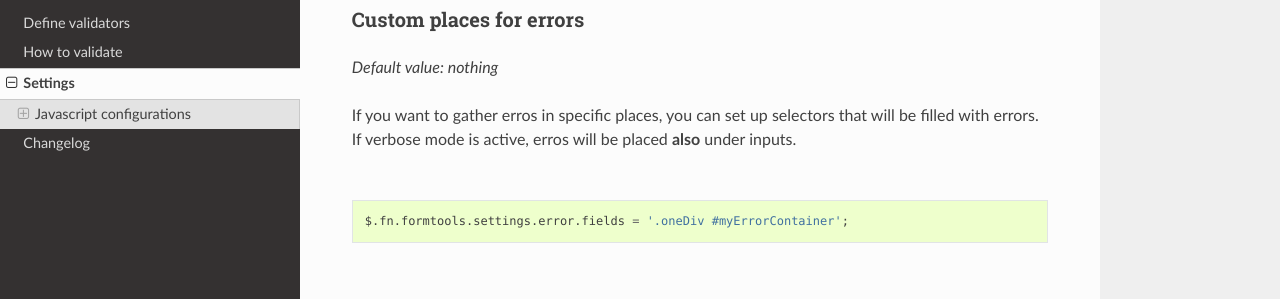
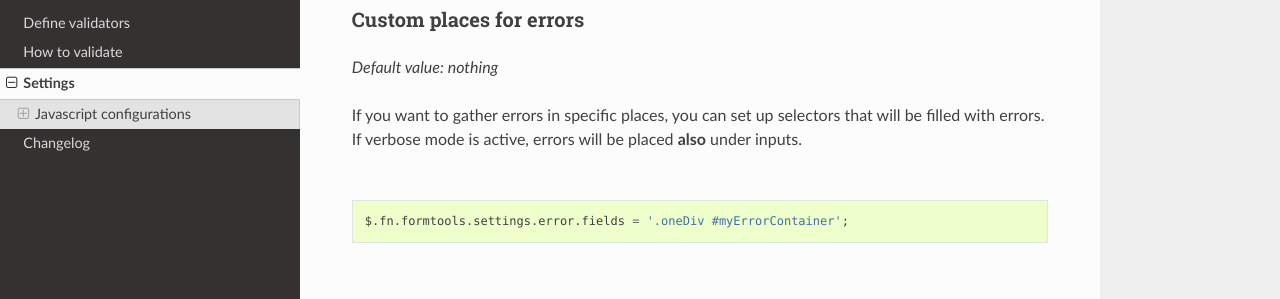
Before and after one commit to nyxgear/formtools, a Sphinx documentation site: the page built from docs/source/settings.rst, in a window 1280 px wide and 900 px high, scrolled down 1252 px. Shown: the part 152-451 px from the top of the window. Built offline with Sphinx 7.4.7 and the Read the Docs theme 2.0.0, drawn with Linux system fonts in a browser that asks for light colours.

Commit message:
some docs typo corrected

```diff
--- a/docs/source/changelog.rst
+++ b/docs/source/changelog.rst
@@ -4,7 +4,7 @@
 
 This file describe new formtools features and incompatibilites
 
-Release 0.1.0
+Release 1.0
 =============
 
 	* Initial release
--- a/docs/source/settings.rst
+++ b/docs/source/settings.rst
@@ -71,8 +71,8 @@ Custom places for errors
 
 | `Default value: nothing`
 |
-| If you want to gather erros in specific places, you can set up selectors that will be filled with errors.
-| If verbose mode is active, erros will be placed **also** under inputs.
+| If you want to gather errors in specific places, you can set up selectors that will be filled with errors.
+| If verbose mode is active, errors will be placed **also** under inputs.
 |
 
 .. code-block:: javascript
```
